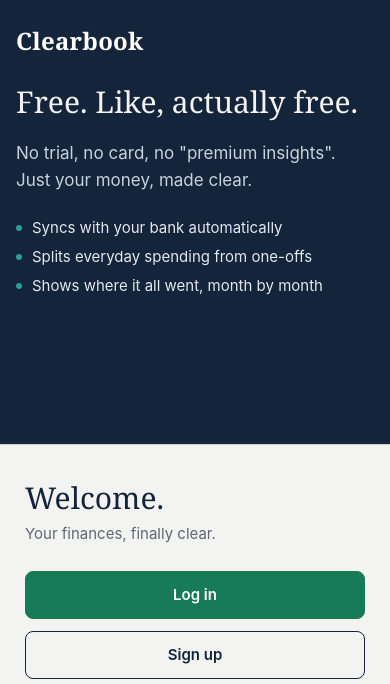
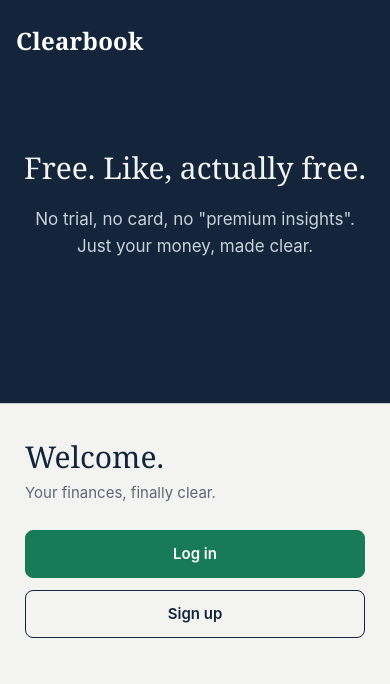
Before and after one commit to SpagetBakemono/Clearbook-Capstone, a FastAPI app: page /landing in a window 390 px wide. Shown: the top 684 px of the page. Run offline with FastAPI, Linux system fonts and the light colour scheme.

Commit message:
Landing: drop the bullet points and center the message
The wordmark is pinned to the panel's corner so the heading and line sit
at the true center of the navy panel (same on log in / sign up).

Co-Authored-By: Claude Opus 5.5 <noreply@anthropic.com>

```diff
--- a/app/static/style.css
+++ b/app/static/style.css
@@ -312,13 +312,18 @@ button:hover { opacity: 0.9; }
    phones. */
 .split { display: grid; grid-template-columns: 1fr 1fr; min-height: 100vh; }
 .split-hero {
+  position: relative;
   background: var(--navy);
   color: #f3f3f1;
   padding: 40px 56px;
   display: flex;
-  flex-direction: column;
+  align-items: center;
+  justify-content: center;
 }
 .wordmark {
+  position: absolute;
+  top: 40px;
+  left: 56px;
   font-family: var(--font-display);
   font-size: 24px;
   font-weight: 600;
@@ -326,7 +331,7 @@ button:hover { opacity: 0.9; }
   color: #ffffff;
   text-decoration: none;
 }
-.split-hero-body { margin: auto 0; max-width: 30rem; }
+.split-hero-body { max-width: 30rem; text-align: center; }
 .hero-title {
   font-family: var(--font-display);
   font-weight: 500;
@@ -335,7 +340,7 @@ button:hover { opacity: 0.9; }
   margin: 0 0 20px;
   text-wrap: balance;
 }
-.hero-text { font-size: 17px; line-height: 1.6; color: #c9d2dc; margin: 0 0 24px; max-width: 34rem; }
+.hero-text { font-size: 17px; line-height: 1.6; color: #c9d2dc; margin: 0 auto 24px; max-width: 34rem; }
 .hero-points { list-style: none; padding: 0; margin: 0; display: grid; gap: 10px; font-size: 15px; color: #e3e8ee; }
 .hero-points li { display: flex; align-items: baseline; gap: 10px; }
 .hero-points li::before { content: ""; width: 6px; height: 6px; border-radius: 50%; background: var(--chart-line); flex-shrink: 0; transform: translateY(-2px); }
@@ -386,8 +391,8 @@ button:hover { opacity: 0.9; }
 
 @media (max-width: 760px) {
   .split { grid-template-columns: 1fr; min-height: 100vh; }
-  .split-hero { padding: 24px 16px 32px; }
-  .split-hero-body { margin: 28px 0 0; }
+  .split-hero { padding: 72px 16px 40px; }
+  .wordmark { top: 24px; left: 16px; }
   .split-panel { border-left: none; border-top: 1px solid rgba(19, 36, 59, 0.18); padding: 32px 16px 48px; align-items: flex-start; }
 }
 @media (prefers-reduced-motion: reduce) {
--- a/app/templates/landing.html
+++ b/app/templates/landing.html
@@ -8,11 +8,6 @@
   <p class="hero-text is-active">No trial, no card, no "premium insights". Just your money, made clear.</p>
   <p class="hero-text">Know where your money goes. Pay $0 to find out.</p>
 </div>
-<ul class="hero-points">
-  <li>Syncs with your bank automatically</li>
-  <li>Splits everyday spending from one-offs</li>
-  <li>Shows where it all went, month by month</li>
-</ul>
 {% endblock %}
 {% block scripts %}<script src="/static/landing.js?v={{ static_version('landing.js') }}" defer></script>{% endblock %}
 {% block panel %}
```
